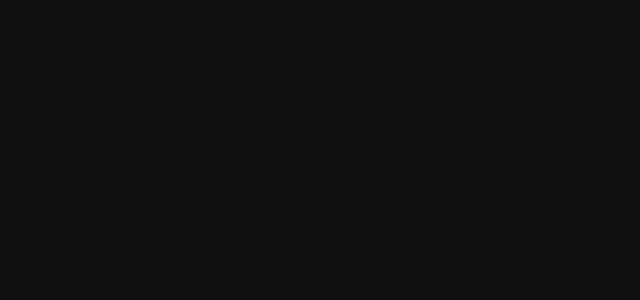
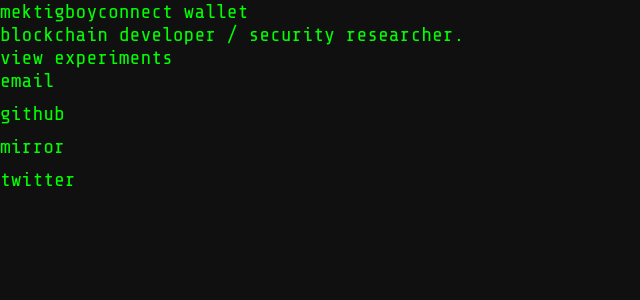
Before and after one commit to mektigboy/Website, a React (Create React App) app in the folder website/: page / in a window 1280 px wide. Shown: the top 300 px of the page, without its empty margins (0-640 px from the left). Built offline with nearby package versions, Linux system fonts and the light colour scheme.

Commit message:
Update src/components/home/Right.jsx

```diff
--- a/website/src/components/home/Right.jsx
+++ b/website/src/components/home/Right.jsx
@@ -1,5 +1,38 @@
 import React from "react";
 
-const Right = () => {};
+const Right = () => {
+  return (
+    <div className="right">
+      <div className="right-box">
+        <div className="right-top">
+          mektigboy
+          <a href="">connect wallet</a>
+        </div>
+        <div className="right-middle">
+          blockchain developer / security researcher.
+        </div>
+        <div className="right-bottom">
+          view experiments
+          <div className="right-bottom-box">
+            <ul>
+              <li className="mb-10">
+                <a href="mailto:me@mektigboy.com" target="_blank">email</a>
+              </li>
+              <li className="mb-10">
+                <a href="https://github.com/mektigboy" target="_blank">github</a>
+              </li>
+              <li className="mb-10">
+                <a href="https://mirror.xyz/mektigboy.eth" target="_blank">mirror</a>
+              </li>
+              <li>
+                <a href="https://twitter.com/mektigboy" target="_blank">twitter</a>
+              </li>
+            </ul>
+          </div>
+        </div>
+      </div>
+    </div>
+  );
+};
 
 export default Right;
```
